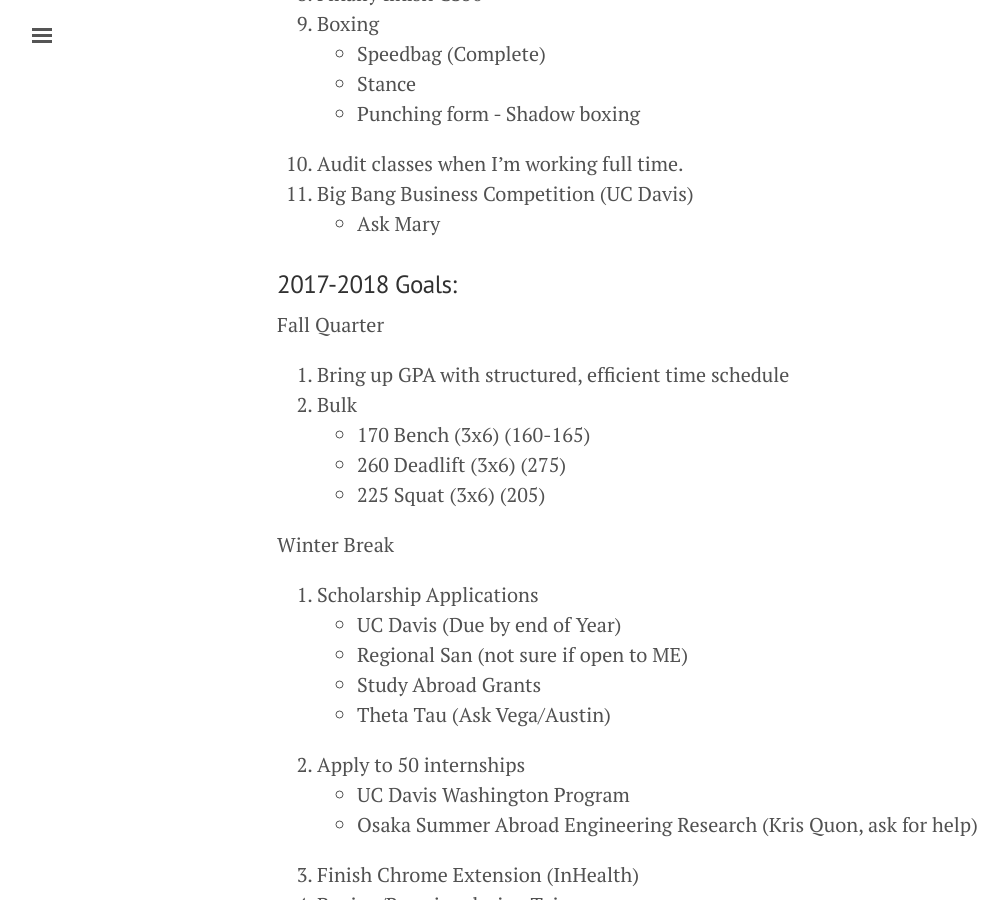
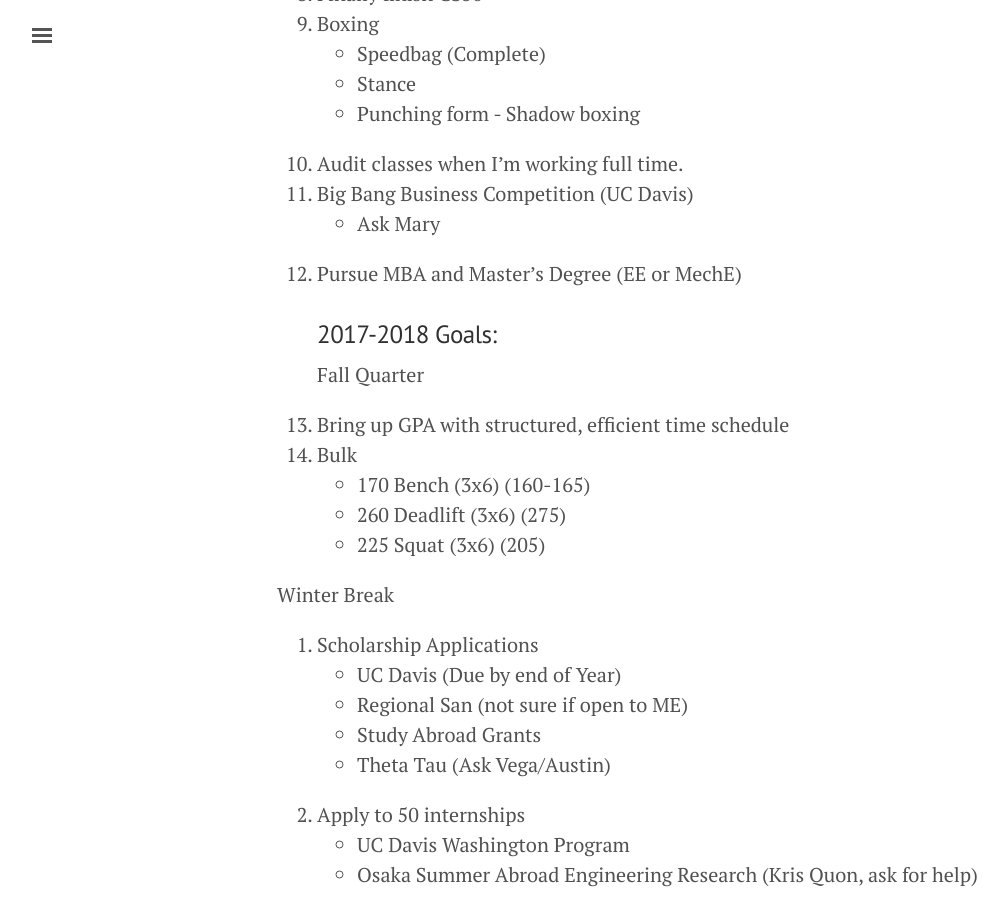
Before and after one commit to bjchia/bjchia.github.io, a Jekyll site: the page built from goals.md, in a window 1280 px wide and 900 px high, scrolled down 531 px. Shown: the whole window, without its empty margins (3-1011 px from the left). Built offline with Jekyll 4.4.1, drawn with Linux system fonts in a browser that asks for light colours.

Commit message:
Update goals.md

```diff
--- a/goals.md
+++ b/goals.md
@@ -23,7 +23,7 @@
 10. Audit classes when I'm working full time.
 11. Big Bang Business Competition (UC Davis)
   - Ask Mary
-
+12. Pursue MBA and Master's Degree (EE or MechE)
 ### 2017-2018 Goals:
 Fall Quarter
 1. Bring up GPA with structured, efficient time schedule
```
